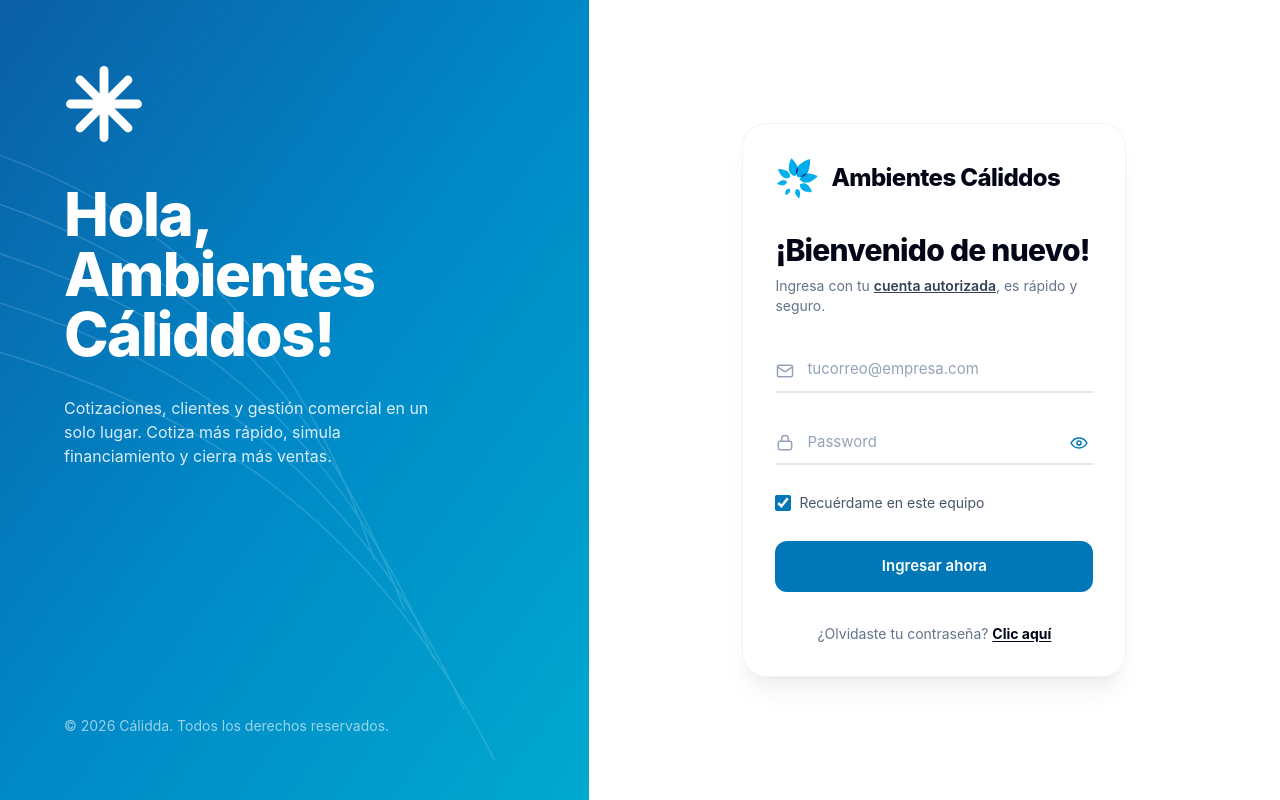
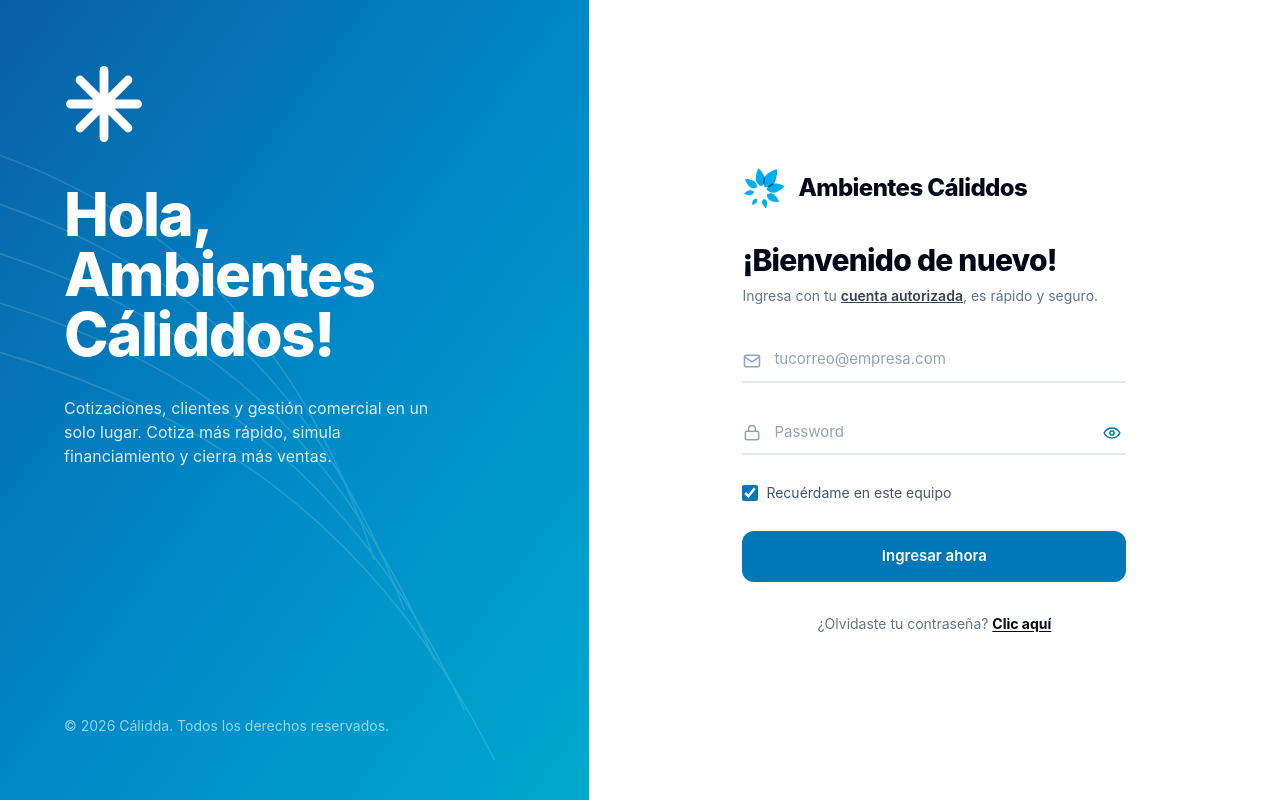
Before and after one commit to mich240999/Cotizador_Calidda, a Next.js app: page / in a window 1280 px wide. Built offline with nearby package versions, Linux system fonts and the light colour scheme; no server answers.

Commit message:
ui: quita el marco del formulario de login

```diff
--- a/components/AuthGate.tsx
+++ b/components/AuthGate.tsx
@@ -264,7 +264,7 @@ export default function AuthGate({ children }: { children: React.ReactNode }) {
 
         {/* Derecha: acceso */}
         <div className="flex min-h-0 flex-1 items-center justify-center overflow-y-auto p-3 sm:p-8 lg:overflow-hidden lg:p-10 xl:p-16 bg-white dark:bg-slate-950 transition-colors">
-          <div className="w-full max-w-sm rounded-3xl border border-slate-100 bg-white p-5 shadow-xl shadow-slate-900/5 transition-colors dark:border-[#0099D8]/25 dark:bg-slate-900 dark:shadow-black/30 sm:p-8">
+          <div className="w-full max-w-sm py-2">
             <div className="flex items-center gap-2.5 sm:gap-3">
               <LogoCalidda className="h-9 sm:h-11 w-auto" />
               <span className="text-xl sm:text-2xl font-extrabold text-slate-950 dark:text-white tracking-tight">Ambientes Cáliddos</span>
```
